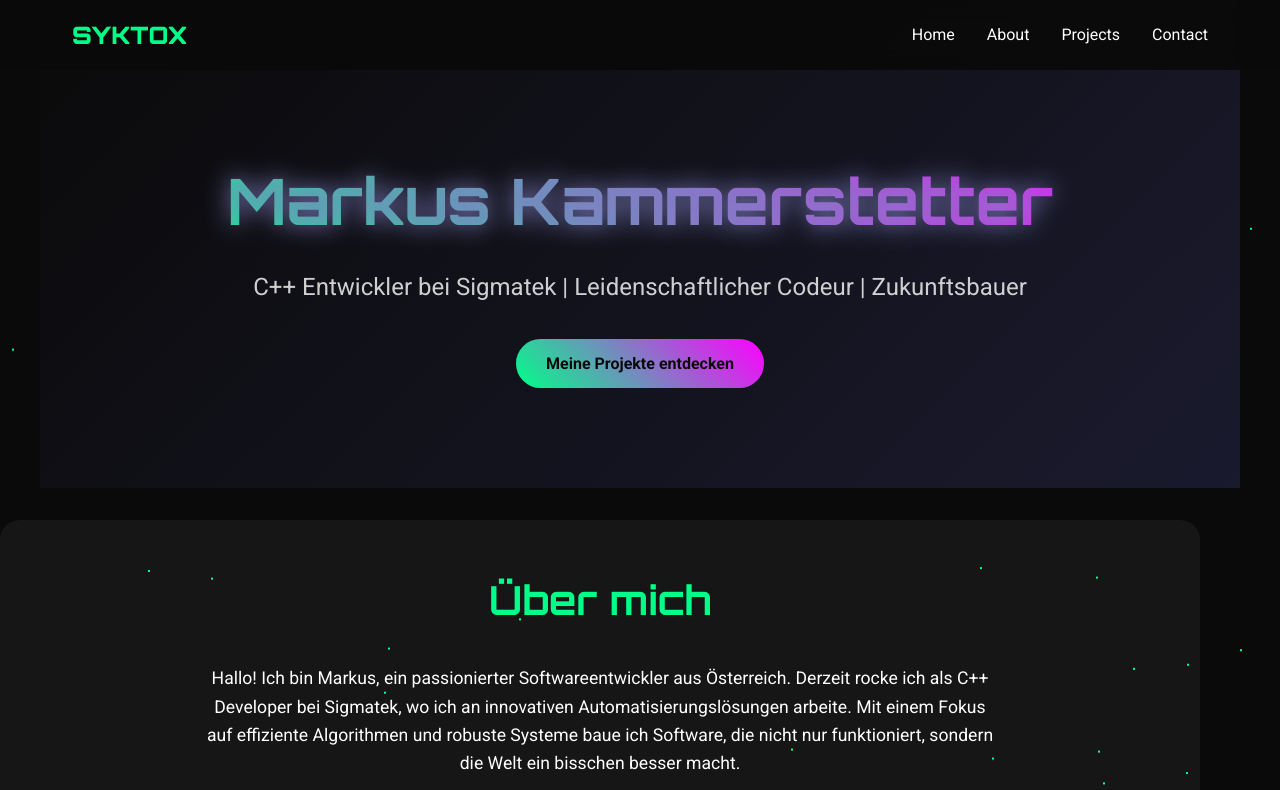
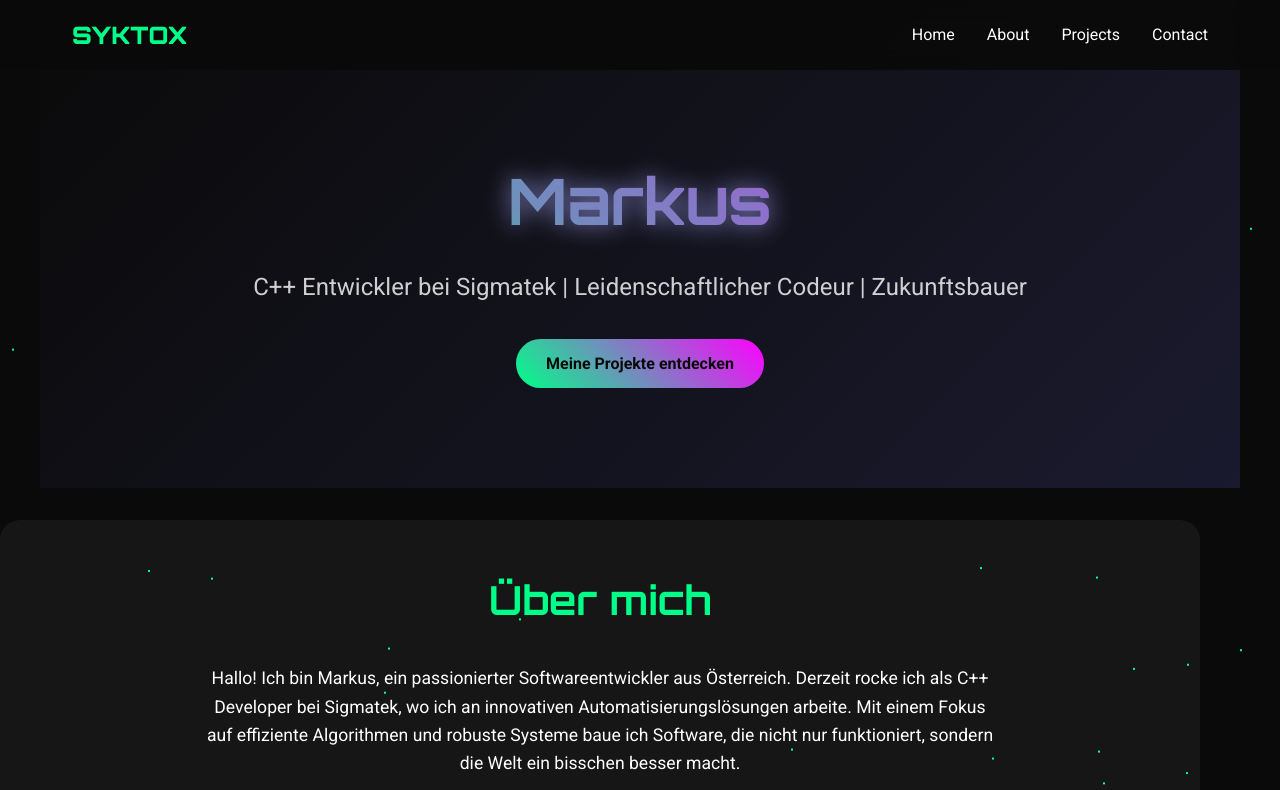
Before and after one commit to Syktox/Syktox.github.io, a plain HTML site: page index.html in a window 1280 px wide. Shown: the top 790 px of the page. Drawn offline with Linux system fonts and the light colour scheme.

Commit message:
removed my name

```diff
--- a/index.html
+++ b/index.html
@@ -278,7 +278,7 @@
 </header>
 
 <section id="hero">
-    <h1>Markus Kammerstetter</h1>
+    <h1>Markus</h1>
     <p>C++ Entwickler bei Sigmatek | Leidenschaftlicher Codeur | Zukunftsbauer</p>
     <a href="#projects" class="btn">Meine Projekte entdecken</a>
 </section>
```
